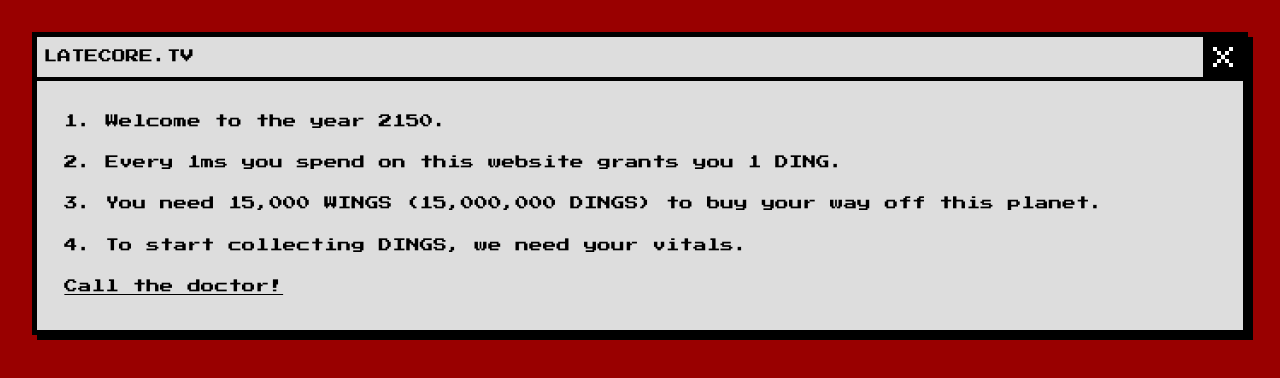
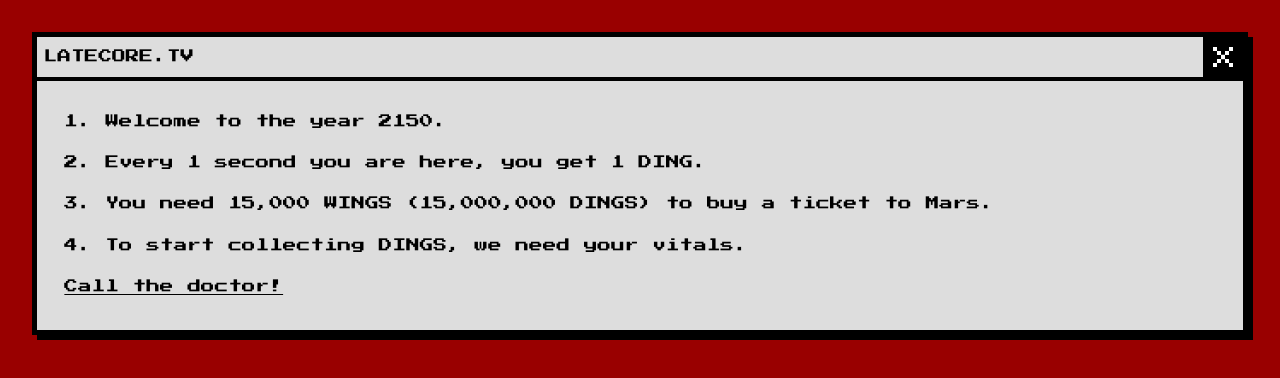
Before and after one commit to okdistribute/latecore.tv, a website with bundled scripts: page index.html in a window 1280 px wide. Built offline with nearby package versions, Linux system fonts and the light colour scheme; files whose address does not match are found by name.

Commit message:
update text

```diff
--- a/index.html
+++ b/index.html
@@ -10,9 +10,9 @@
         <div class="window__content">
           <ol class="text --size-xs">
             <li>Welcome to the year 2150.</li>
-            <li>Every 1ms you spend on this website grants you 1 DING.</li>
-            <li>You need 15,000 WINGS (15,000,000 DINGS) to buy your way off
-              this planet.</li>
+            <li>Every 1 second you are here, you get 1 DING.</li>
+            <li>You need 15,000 WINGS (15,000,000 DINGS) to buy a ticket to
+              Mars.</li>
             <li>To start collecting DINGS, we need your vitals.</li>
             <a href="#" id="answer-phone" role="button">Call the doctor!</div>
           </ol>
```
